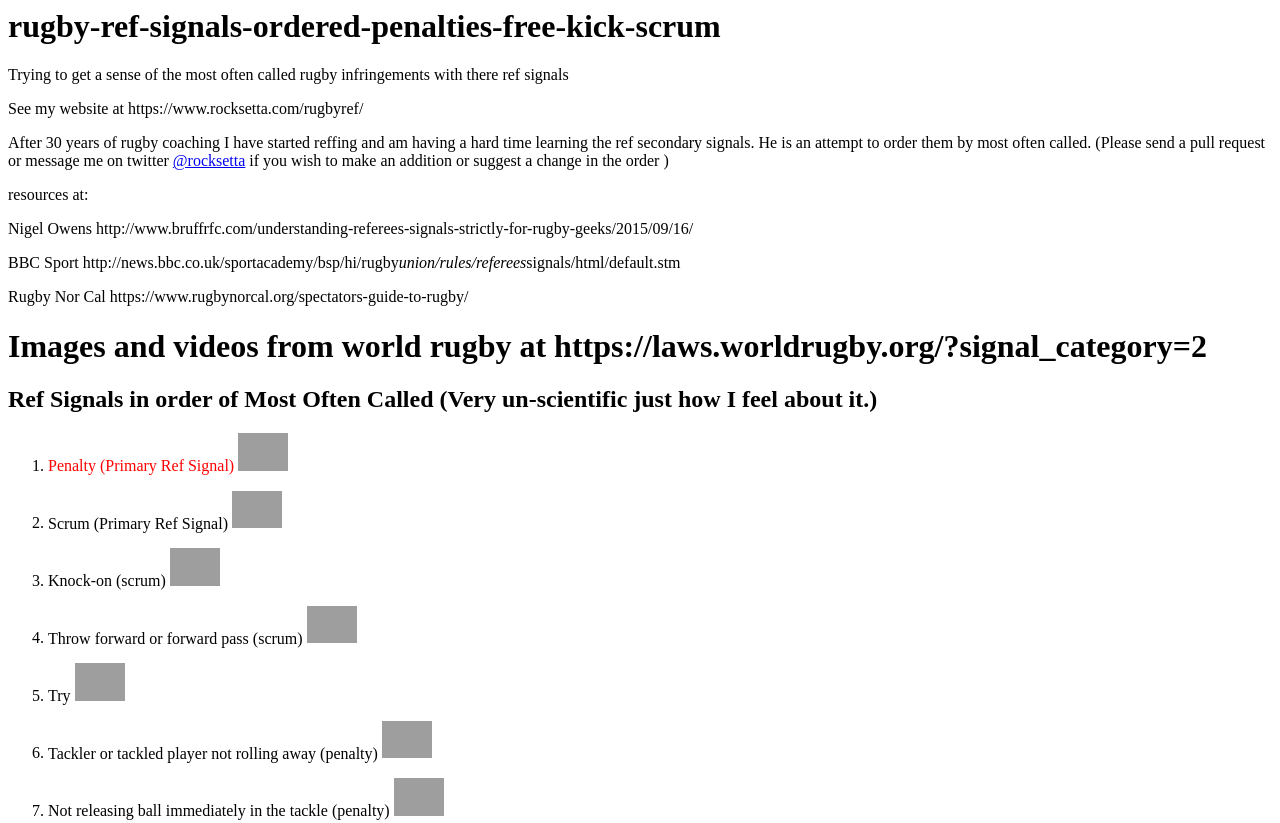
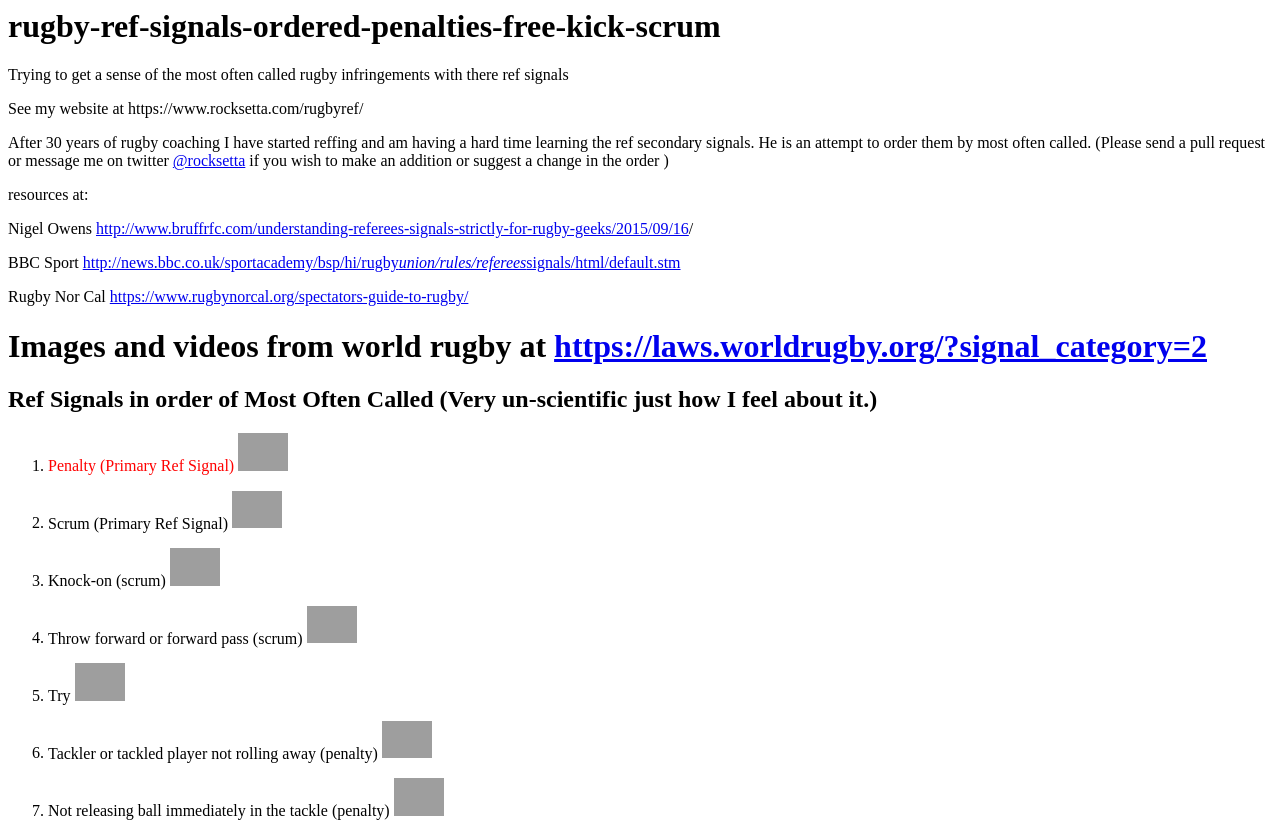
Before and after one commit to hpssjellis/rugby-ref-signals-ordered-penalties-free-kick-scrum, a plain HTML site: page public/index.html in a window 1280 px wide. Shown: the top 823 px of the page. Drawn offline with Linux system fonts and the light colour scheme; grey boxes are pictures that could not be loaded.

Commit message:
Update index.html

```diff
--- a/public/index.html
+++ b/public/index.html
@@ -2,19 +2,19 @@
 
 <p>Trying to get a sense of the most often called rugby infringements with there ref signals</p>
 
-<p>See my website at https://www.rocksetta.com/rugbyref/</p>
+<p>See my website at https://www.rocksetta.com/rugbyref/</a></p>
 
 <p>After 30 years of rugby coaching I have started reffing and am having a hard time learning the ref secondary signals. He is an attempt to order them by most often called. (Please send a pull request or message me on twitter <a href="https://twitter.com/rocksetta">@rocksetta</a> if you wish to make an addition or suggest a change in the order )</p>
 
 <p>resources at:</p>
 
-<p>Nigel Owens  http://www.bruffrfc.com/understanding-referees-signals-strictly-for-rugby-geeks/2015/09/16/</p>
+<p>Nigel Owens  <a href="http://www.bruffrfc.com/understanding-referees-signals-strictly-for-rugby-geeks/2015/09/16">http://www.bruffrfc.com/understanding-referees-signals-strictly-for-rugby-geeks/2015/09/16</a>/</p>
 
-<p>BBC Sport http://news.bbc.co.uk/sportacademy/bsp/hi/rugby<em>union/rules/referees</em>signals/html/default.stm</p>
+<p>BBC Sport <a href="http://news.bbc.co.uk/sportacademy/bsp/hi/rugby">http://news.bbc.co.uk/sportacademy/bsp/hi/rugby<em>union/rules/referees</em>signals/html/default.stm</a></p>
 
-<p>Rugby Nor Cal  https://www.rugbynorcal.org/spectators-guide-to-rugby/</p>
+<p>Rugby Nor Cal <a href="https://www.rugbynorcal.org/spectators-guide-to-rugby/"> https://www.rugbynorcal.org/spectators-guide-to-rugby/</a></p>
 
-<h1 id="imagesandvideosfromworldrugbyathttpslawsworldrugbyorgsignal_category2">Images and videos from world rugby at https://laws.worldrugby.org/?signal_category=2</h1>
+<h1 id="imagesandvideosfromworldrugbyathttpslawsworldrugbyorgsignal_category2">Images and videos from world rugby at <a href="https://laws.worldrugby.org/?signal_category=2">https://laws.worldrugby.org/?signal_category=2</a></h1>
 
 <h2 id="refsignalsinorderofmostoftencalledveryunscientificjusthowifeelaboutit">Ref Signals in order of Most Often Called (Very un-scientific just how I feel about it.)</h2>
 
```
